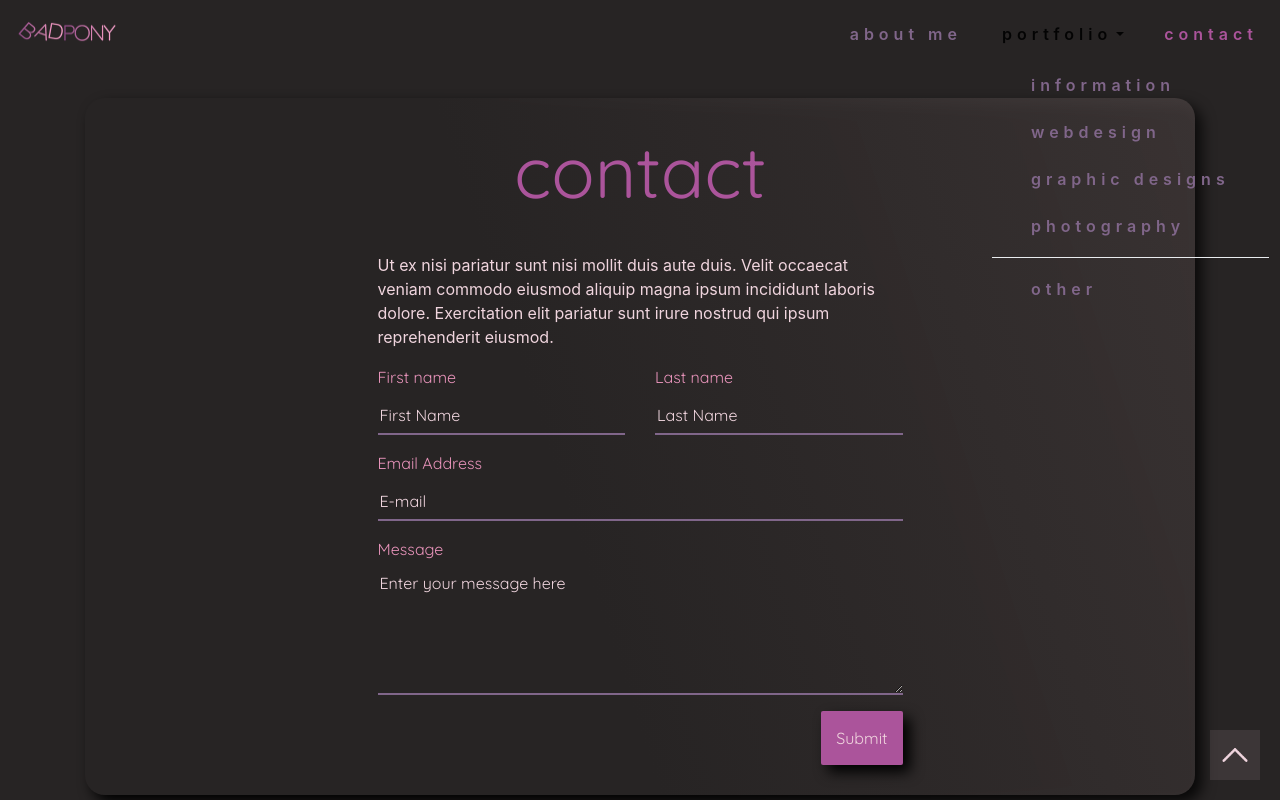
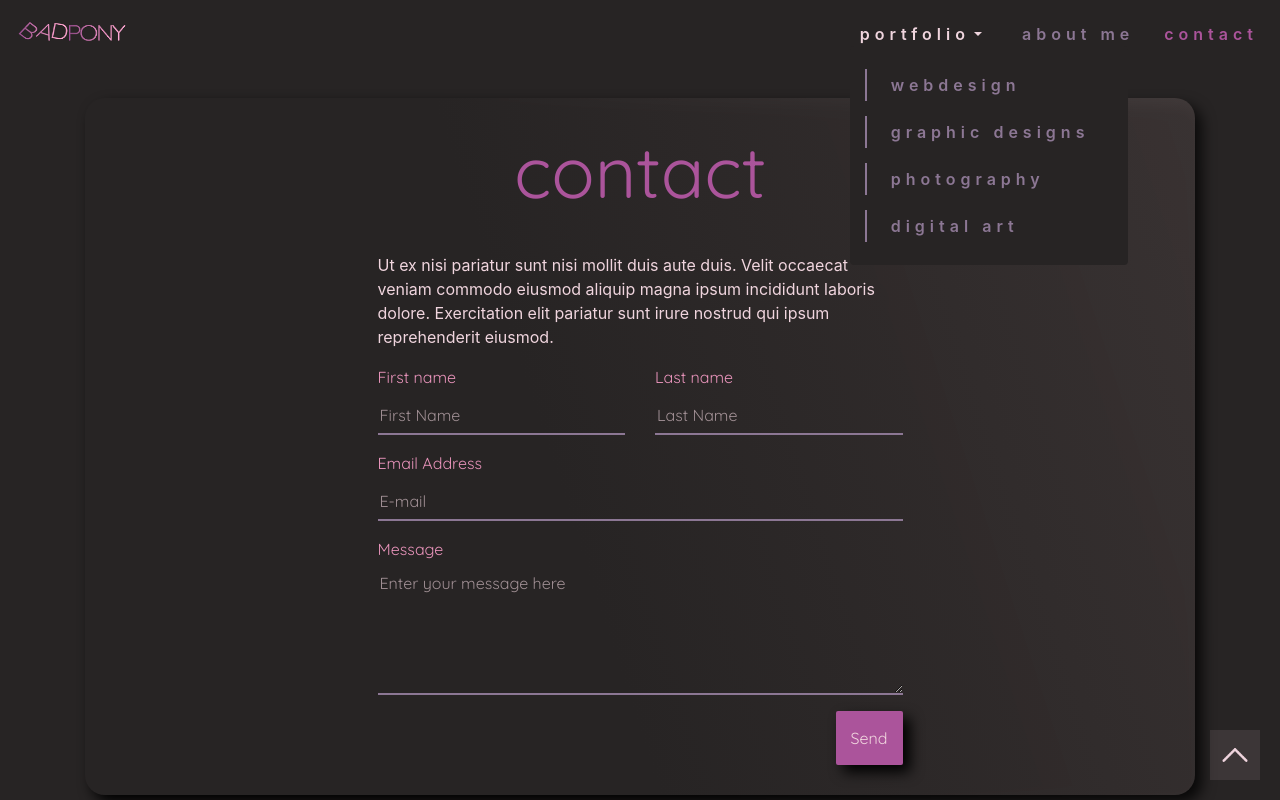
Before and after one commit to mie91/marie-berger-portfolio-2-portfolio-website, a React (Create React App) app: page /contact in a window 1280 px wide. Both pictures are taken after a click on the button "portfolio". Shown: the top 800 px of the page. Built offline with nearby package versions, Linux system fonts and the light colour scheme.

Commit message:
Minor styling changes

```diff
--- a/src/components/Layout/Navigation.js
+++ b/src/components/Layout/Navigation.js
@@ -21,14 +21,10 @@ function Navigation() {
                     </NavLink>
                     <Navbar.Collapse id="responsive-navbar-nav">
                         <NavLink to="/" exact>
-                            <Navbar.Brand> <img alt="Bad Pony logo" src={NavLogoText} width="100" height="25" className="d-inline-block align-top" /></Navbar.Brand>
+                            <Navbar.Brand> <img alt="Bad Pony logo" src={NavLogoText} width="110" height="25" className="d-inline-block align-top" /></Navbar.Brand>
                         </NavLink>
                         <Nav className="navbar-nav ml-auto theNavlinks">
-                            <NavLink to="/about" id="nav-link">
-                                About me
-                            </NavLink>
                             <NavDropdown title="Portfolio" id="collasible-nav-dropdown">
-                                <NavDropdown.Item href="/portfolio" id="nav-link">Information</NavDropdown.Item>
 
                                 <NavDropdown.Item href="/webdesign" id="nav-link">Webdesign</NavDropdown.Item>
 
@@ -36,9 +32,13 @@ function Navigation() {
 
                                 <NavDropdown.Item href="/photo" id="nav-link">Photography</NavDropdown.Item>
 
-                                <NavDropdown.Divider />
-                                <NavDropdown.Item href="/other" id="nav-link">Other</NavDropdown.Item>
+
+                                <NavDropdown.Item href="/other" id="nav-link">Digital Art</NavDropdown.Item>
                             </NavDropdown>
+                            <NavLink to="/about" id="nav-link">
+                                About me
+                            </NavLink>
+
                             <NavLink to="/contact" id="nav-link">
                                 Contact
                             </NavLink>
--- a/src/components/contact/Contact.js
+++ b/src/components/contact/Contact.js
@@ -93,7 +93,7 @@ function Contact() {
                                 <Row className="justify-content-md-center">
                                     <Col className="col-md-6">
                                         {validated && <div className="formValidated">Your request was validated!</div>}
-                                        <Button className="formButton" type="submit">Submit</Button>
+                                        <Button className="formButton" type="submit">Send</Button>
 
                                     </Col>
                                 </Row>
--- a/src/sass/partials/_contact.scss
+++ b/src/sass/partials/_contact.scss
@@ -7,7 +7,7 @@
     padding: 5px;
     transition: $basic-transition;
     animation-name: bigger;
-    animation-duration: 200ms;
+    animation-duration: 250ms;
     animation-iteration-count: 1;
     animation-timing-function: linear;
 
@@ -44,7 +44,7 @@ div.formBox {
         }
 
         &::placeholder {
-            color: $bright;
+            color: rgba($color: $bright, $alpha: 0.6)
 
         }
     }
--- a/src/sass/partials/_layout.scss
+++ b/src/sass/partials/_layout.scss
@@ -14,7 +14,6 @@
         text-transform: lowercase;
         margin: 15px;
         font-weight: 600;
-
         transition: $basic-transition;
 
         &.active {
@@ -25,9 +24,21 @@
             color: $bright;
             text-decoration: none;
             transition: $basic-transition;
-            transform: translatex(2%);
+
+        }
+    }
+
+    .dropdown-item {
+        border-left: $basic-purple;
+
+        &:hover{
+            background-color: transparent;
+            border-left: $basic-bright;
+            transform: translatex(5%);
             transition: $basic-transition;
         }
+
+
     }
 
     .dropdown-toggle.nav-link {
@@ -42,6 +53,11 @@
             color: $bright;
             transition: 0.6s ease-in-out;
         }
+
+        &:focus {
+            color: $bright;
+            transition: 0.6s ease-in-out;
+        }
     }
 }
 
@@ -51,7 +67,7 @@ span.navbar-brand {
 
 
 .dropdown-menu.show {
-    background-color: transparent;
+    background-color: $dark;
     border: none;
 }
 
@@ -93,6 +109,10 @@ span.navbar-brand {
         }
     }
 
+     .dropdown-menu.show {
+        background-color: transparent;
+     }
+
 }
 
 
--- a/src/sass/partials/_variables.scss
+++ b/src/sass/partials/_variables.scss
@@ -1,6 +1,6 @@
 //Color scheme
 $dark: #272424;
-$purple: #80668A;
+$purple: rgb(140, 119, 148);
 $magenta: #AB549B;
 $pink: #e994bb;
 $bright: #f0d5de;
```
